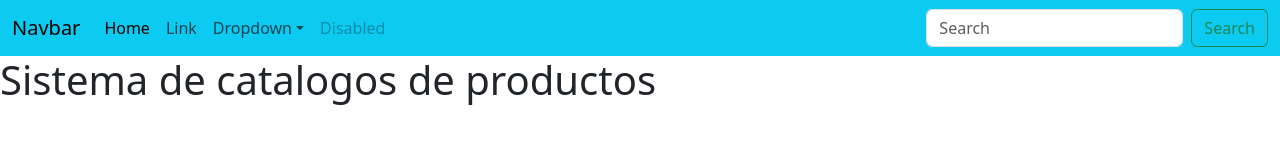
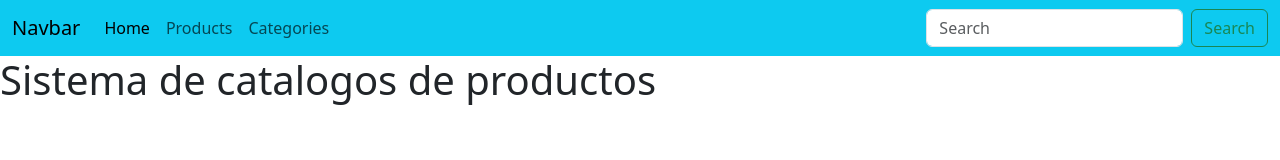
Before and after one commit to Jetix24/Pruena-Zenova, a React (Create React App) app: page / in a window 1280 px wide. Shown: the top 160 px of the page. Built offline with nearby package versions, Linux system fonts and the light colour scheme.

Commit message:
Update: Header links

```diff
--- a/src/component/Header.js
+++ b/src/component/Header.js
@@ -1,13 +1,16 @@
+import React from "react";
+import { Link } from "react-router-dom";
+
 export default function Header() {
   return (
     <div>
-      <nav class="navbar navbar-expand-lg bg-info">
-        <div class="container-fluid">
-          <a class="navbar-brand" href="#">
+      <nav className="navbar navbar-expand-lg bg-info">
+        <div className="container-fluid">
+          <Link to="/" className="navbar-brand">
             Navbar
-          </a>
+          </Link>
           <button
-            class="navbar-toggler"
+            className="navbar-toggler"
             type="button"
             data-bs-toggle="collapse"
             data-bs-target="#navbarSupportedContent"
@@ -15,62 +18,34 @@
             aria-expanded="false"
             aria-label="Toggle navigation"
           >
-            <span class="navbar-toggler-icon"></span>
+            <span className="navbar-toggler-icon"></span>
           </button>
-          <div class="collapse navbar-collapse" id="navbarSupportedContent">
-            <ul class="navbar-nav me-auto mb-2 mb-lg-0">
-              <li class="nav-item">
-                <a class="nav-link active" aria-current="page" href="#">
+          <div className="collapse navbar-collapse" id="navbarSupportedContent">
+            <ul className="navbar-nav me-auto mb-2 mb-lg-0">
+              <li className="nav-item">
+                <Link to="/" className="nav-link active" aria-current="page">
                   Home
-                </a>
+                </Link>
               </li>
-              <li class="nav-item">
-                <a class="nav-link" href="#">
-                  Link
-                </a>
+              <li className="nav-item">
+                <Link to="products" className="nav-link">
+                  Products
+                </Link>
               </li>
-              <li class="nav-item dropdown">
-                <a
-                  class="nav-link dropdown-toggle"
-                  href="#"
-                  role="button"
-                  data-bs-toggle="dropdown"
-                  aria-expanded="false"
-                >
-                  Dropdown
-                </a>
-                <ul class="dropdown-menu">
-                  <li>
-                    <a class="dropdown-item" href="#">
-                      Action
-                    </a>
-                  </li>
-                  <li>
-                    <a class="dropdown-item" href="#">
-                      Another action
-                    </a>
-                  </li>
-                  <li>
-                    <a class="dropdown-item" href="#">
-                      Something else here
-                    </a>
-                  </li>
-                </ul>
-              </li>
-              <li class="nav-item">
-                <a class="nav-link disabled" aria-disabled="true">
-                  Disabled
-                </a>
+              <li className="nav-item">
+                <Link to="categories" className="nav-link">
+                  Categories
+                </Link>
               </li>
             </ul>
-            <form class="d-flex" role="search">
+            <form className="d-flex" role="search">
               <input
-                class="form-control me-2"
+                className="form-control me-2"
                 type="search"
                 placeholder="Search"
                 aria-label="Search"
               />
-              <button class="btn btn-outline-success" type="submit">
+              <button className="btn btn-outline-success" type="submit">
                 Search
               </button>
             </form>
```
